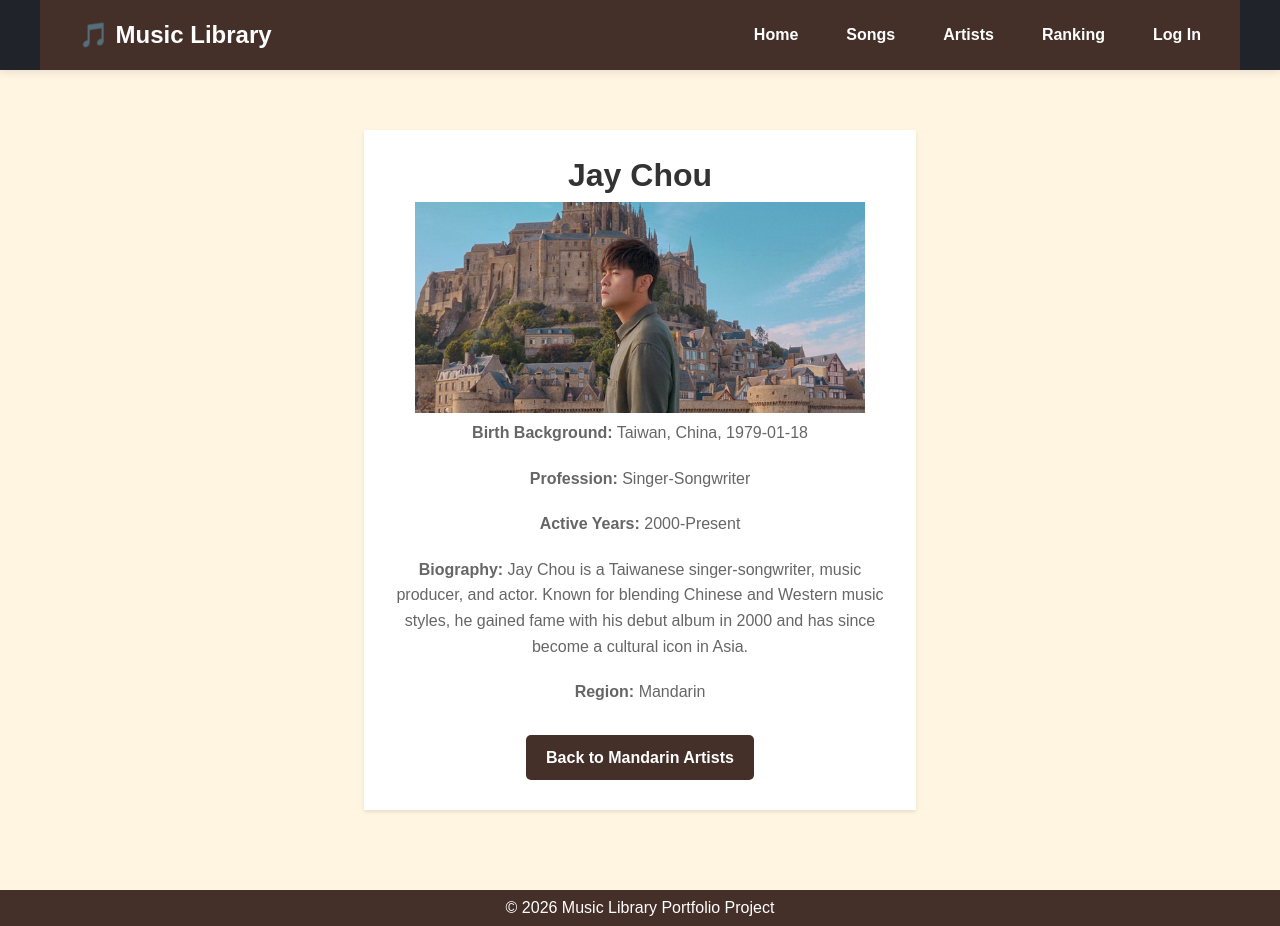
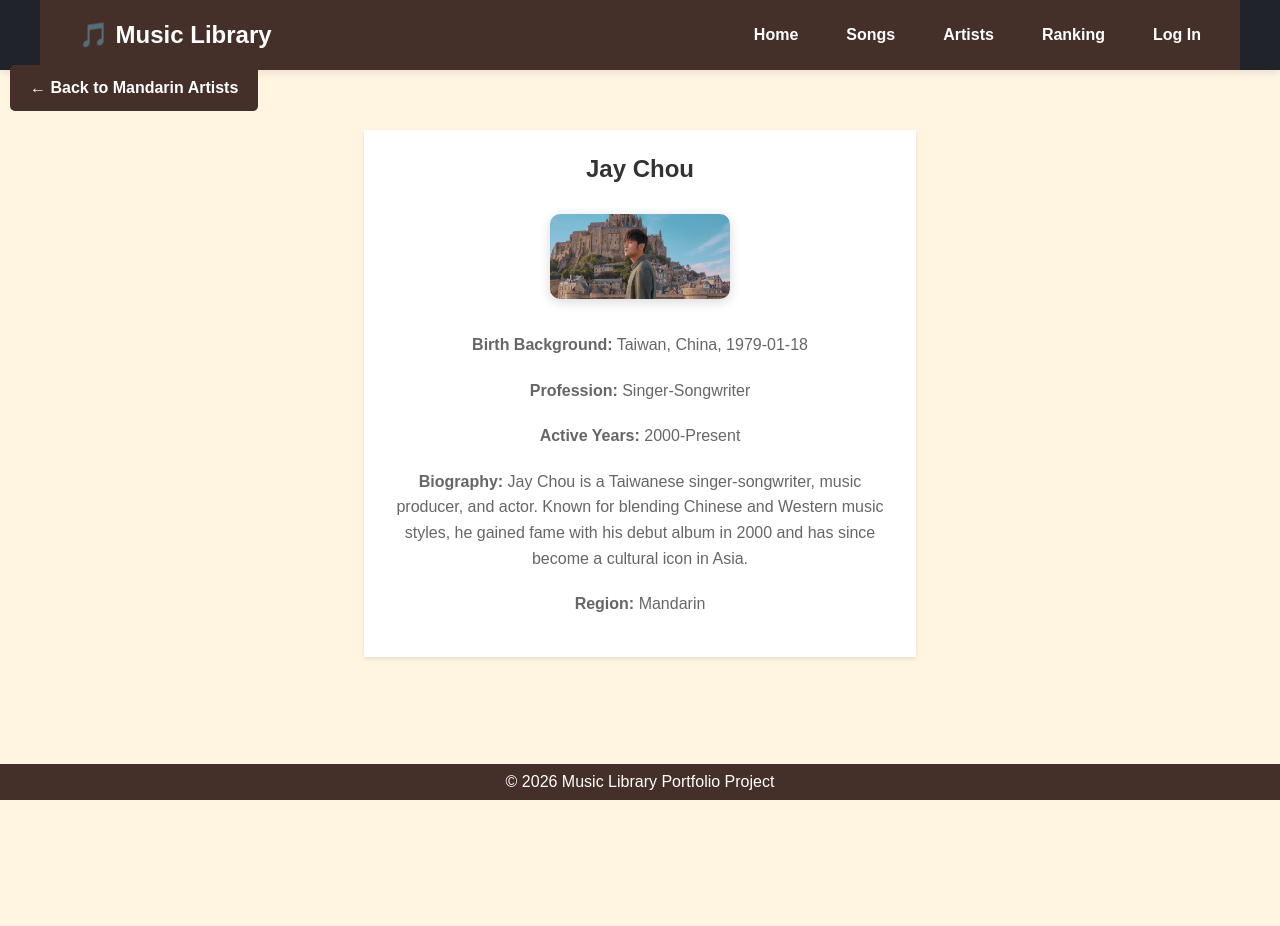
Before and after one commit to WeiboMeng/music-library, a Flask app: page /artist/1 in a window 1280 px wide. After the commit the page ends 800 px from the top, so only its background shows below. Run offline with Flask 3, Linux system fonts and the light colour scheme; data comes from the database, SQL or seed files in the repository.

Commit message:
Improve artist browsing pages

```diff
--- a/app/templates/artist_detail.html
+++ b/app/templates/artist_detail.html
@@ -1,19 +1,54 @@
 {% extends 'base.html' %}
 
+{% block title %}{{ artist.name }}{% endblock %}
+
 {% block content %}
-<div class="page">
+
+<div class="back-button-container">
+
+    {% if source == 'ranking' %}
+
+        <a href="{{ url_for('ranking.rank') }}" class="back-button">
+
+            ← Back to Ranking
+
+        </a>
+
+    {% else %}
+
+        <a href="{{ url_for('main.artists_by_region', region=artist.region) }}" class="back-button">
+
+            ← Back to {{ artist.region }} Artists
+
+        </a>
+
+    {% endif %}
+
+</div>
+
+<section class="page">
+
     <h1>{{ artist.name }}</h1>
-    <img src="{{ url_for('static', filename='images/artists/' + artist.image) }}" alt="{{ artist.name }}" width="450">
+
+    <br>
+
+    <img
+        src="{{ url_for('static', filename='images/artists/' + artist.image) }}"
+        alt="{{ artist.name }}"
+        class="detail-image">
+
+    <br><br>
+
     <p><strong>Birth Background:</strong> {{ artist.birth_background }}</p>
+
     <p><strong>Profession:</strong> {{ artist.profession }}</p>
+
     <p><strong>Active Years:</strong> {{ artist.active_years }}</p>
+
     <p><strong>Biography:</strong> {{ artist.biography }}</p>
+
     <p><strong>Region:</strong> {{ artist.region }}</p>
 
-    {% if source == 'ranking' %}
-        <a href="{{ url_for('ranking.rank') }}" class="back-button">Back to Ranking</a>
-    {% else %}
-        <a href="{{ url_for('main.artists_by_region', region=artist.region) }}" class="back-button">Back to {{ artist.region }} Artists</a>
-    {% endif %}
-</div>
+</section>
+
 {% endblock %}
```
